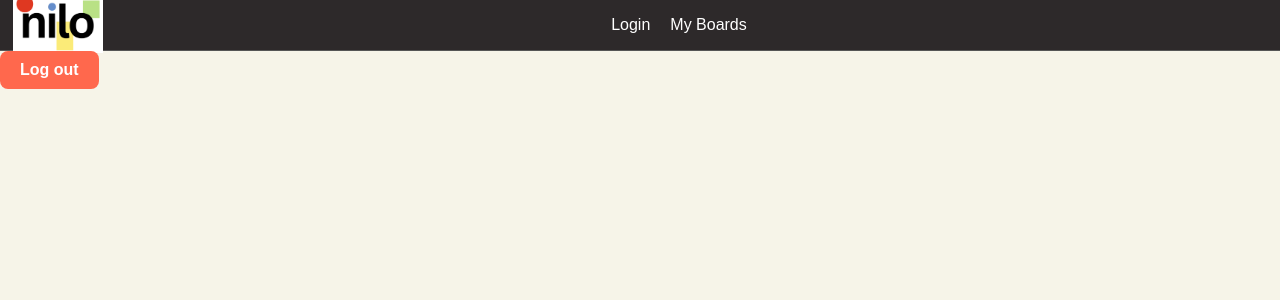
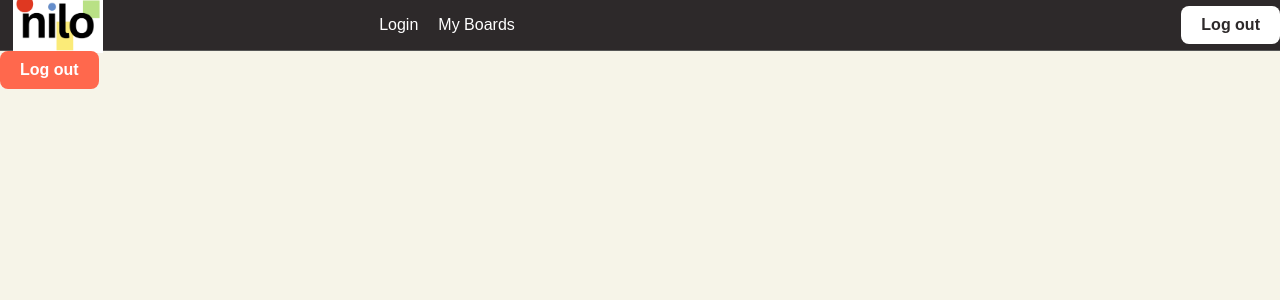
Before and after one commit to nvikberg/ExamensarbeteHjalmarVikberg, a React (Create React App) app in the folder my-react-app/: page /logout in a window 1280 px wide. Shown: the top 300 px of the page. Built offline with nearby package versions, Linux system fonts and the light colour scheme; no server answers; what pexels would draw is missing.

Commit message:
Log out button on nav

```diff
--- a/my-react-app/src/CSS/Nav.module.css
+++ b/my-react-app/src/CSS/Nav.module.css
@@ -37,6 +37,7 @@
   width: auto;
   height: 60px;
   padding: 10%;
+  border-radius: 8px;
 }
 
 .logoContainer span {
@@ -44,11 +45,27 @@
   cursor: pointer;
 }
 
+.logoutButton {
+  background-color: white;
+  color: #2d292a;
+  padding: 10px 20px;
+  font-size: 1rem;
+  font-weight: bold;
+  border: none;
+  border-radius: 8px;
+  cursor: pointer;
+}
+
+.logoutButton:hover {
+  filter: brightness(0.9);
+  transform: scale(1.05);
+}
+
 /* Container for the right side (icons) */
 .rightSideIcons {
-  padding: 1rem;
+  padding-left: 10%;
   display: flex;
-  align-items: center;
+  align-items: right;
   gap: 20px; /* Space between icons */
 }
 
@@ -56,7 +73,6 @@
 .topRightIcons {
   display: flex;
   gap: 20px; /* Space between the icons */
-  align-items: center;
 }
 
 /* Styling for each FontAwesome icon */
--- a/my-react-app/src/TS/Nav.tsx
+++ b/my-react-app/src/TS/Nav.tsx
@@ -1,11 +1,9 @@
-import { Link } from 'react-router-dom';
+import { Link, useNavigate } from 'react-router-dom';
 import React, { useState, useEffect } from 'react';
-import { getAuth, onAuthStateChanged } from 'firebase/auth';
+import { getAuth, onAuthStateChanged, signOut } from 'firebase/auth';
 import { collection, query, where, getDocs, onSnapshot } from 'firebase/firestore'
 import { db } from '../Data/firebase';
 import NavIcons from './NavIcons';
-import FetchBoard from './FetchBoards';
-import Logout from './Logout';
 import styles from '../CSS/Nav.module.css';
 
 
@@ -15,6 +13,7 @@
   const [user, setUser] = useState<any>('');
   const [invitations, setInvitations] = useState<any[]>([]); // Store invitations
   const auth = getAuth();
+  const navigate = useNavigate();
 
   useEffect(() => {
     // Listen for changes in the user's authentication state
@@ -56,6 +55,17 @@
     return () => unsubscribeInvitations();
   };
 
+  const handleLogout = async () => {
+      try{
+          await signOut(auth);
+          // alert("logged out")
+          // console.log(auth + "logge dout")
+          navigate('/')
+      } catch (error){
+          console.error("error logging out", error)
+      }
+  }
+
       return (
         <div className={styles.navBar}>
           <div className={styles.logoContainer}>
@@ -69,9 +79,6 @@
               <li><Link to="/" className={styles.navLink}>Login</Link></li>
             )}
             <li><Link to="/homepage" className={styles.navLink}>My Boards</Link></li>
-            {user && (
-              <li><Link to="/logout" className={styles.navLink}>Log Out</Link></li>
-            )}
           </div>
 
           {/* Right side container for icons */}
@@ -83,6 +90,7 @@
               </div>
             )}
           </div>
+          <button className={styles.logoutButton} onClick={handleLogout}>Log out</button>
         </div>
       );
     }
```
